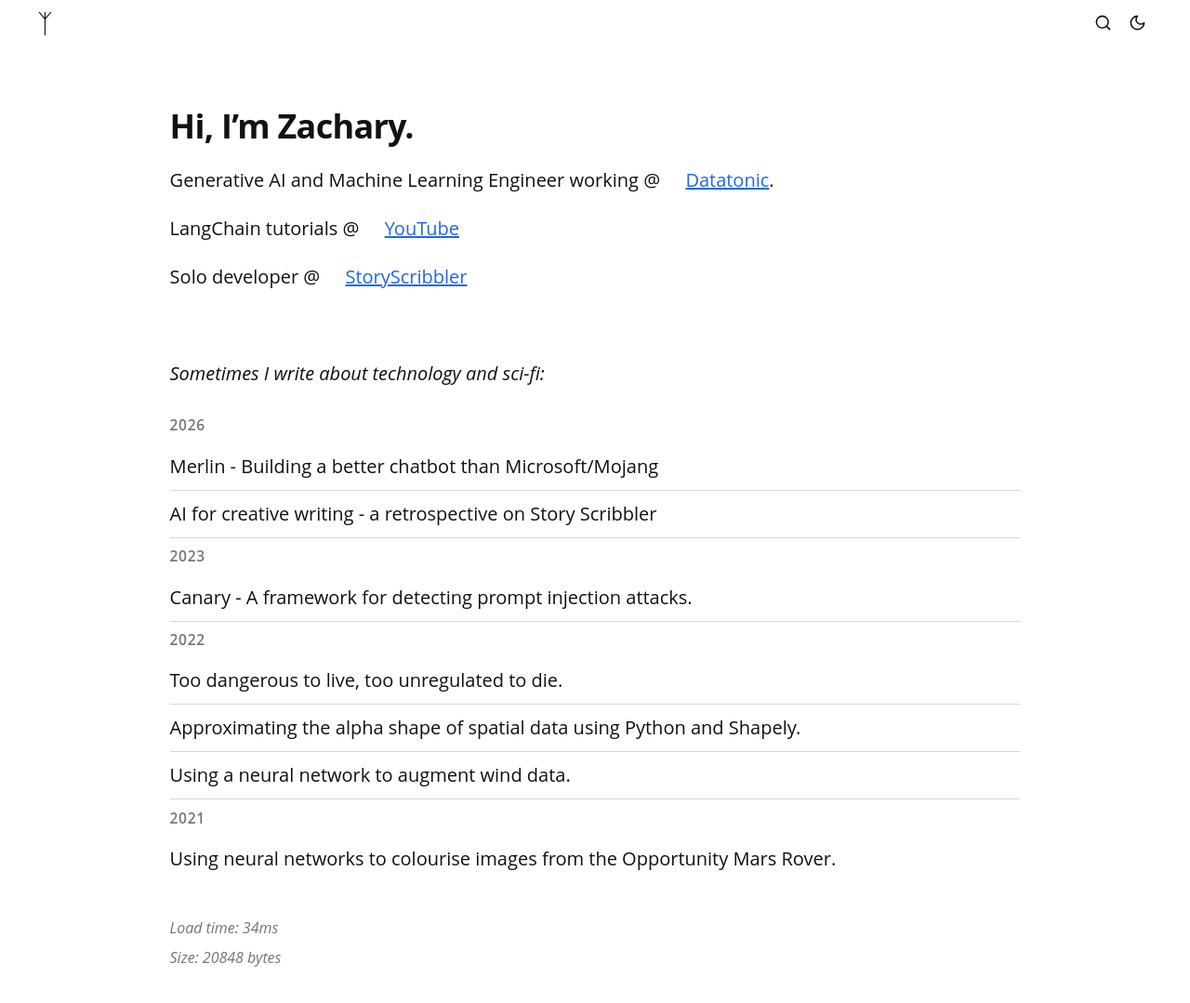
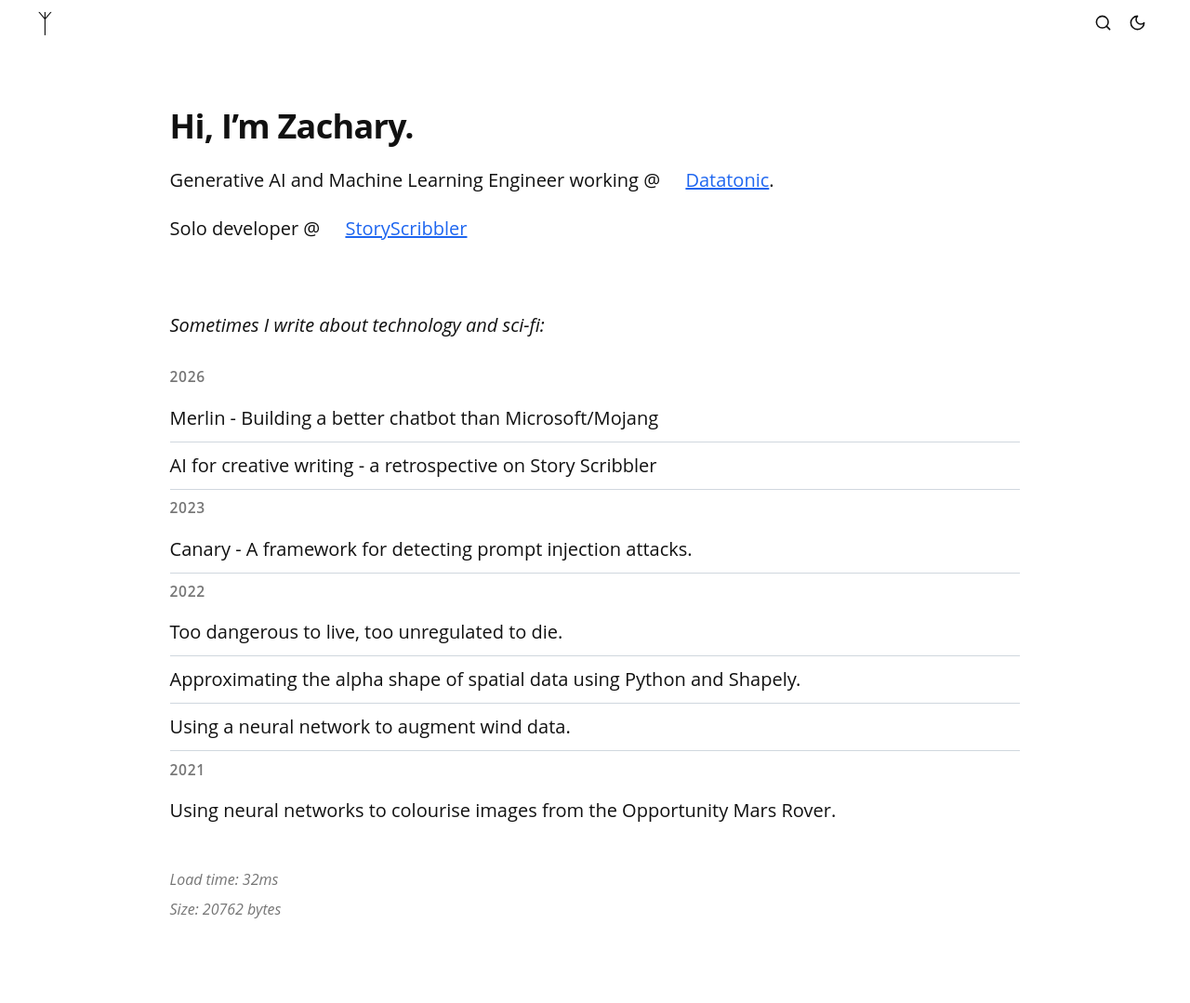
Before and after one commit to Cutwell/blog, a Jekyll site: the page built from index.md, in a window 1280 px wide and 1105 px high. Shown: the top 1079 px of the window at 93% size. Built offline with Jekyll 4.4.1, drawn with Linux system fonts in a browser that asks for light colours; some web fonts are replaced.

Commit message:
remove youtube links

```diff
--- a/index.md
+++ b/index.md
@@ -6,8 +6,6 @@
 
 
 Generative AI and Machine Learning Engineer working @ [Datatonic](https://datatonic.com/).
-
-LangChain tutorials @ [YouTube](https://www.youtube.com/@cutwell946)
 
 Solo developer @ [StoryScribbler](https://storyscribbler.com/)
 
```
Also changed, not shown: README.md.
